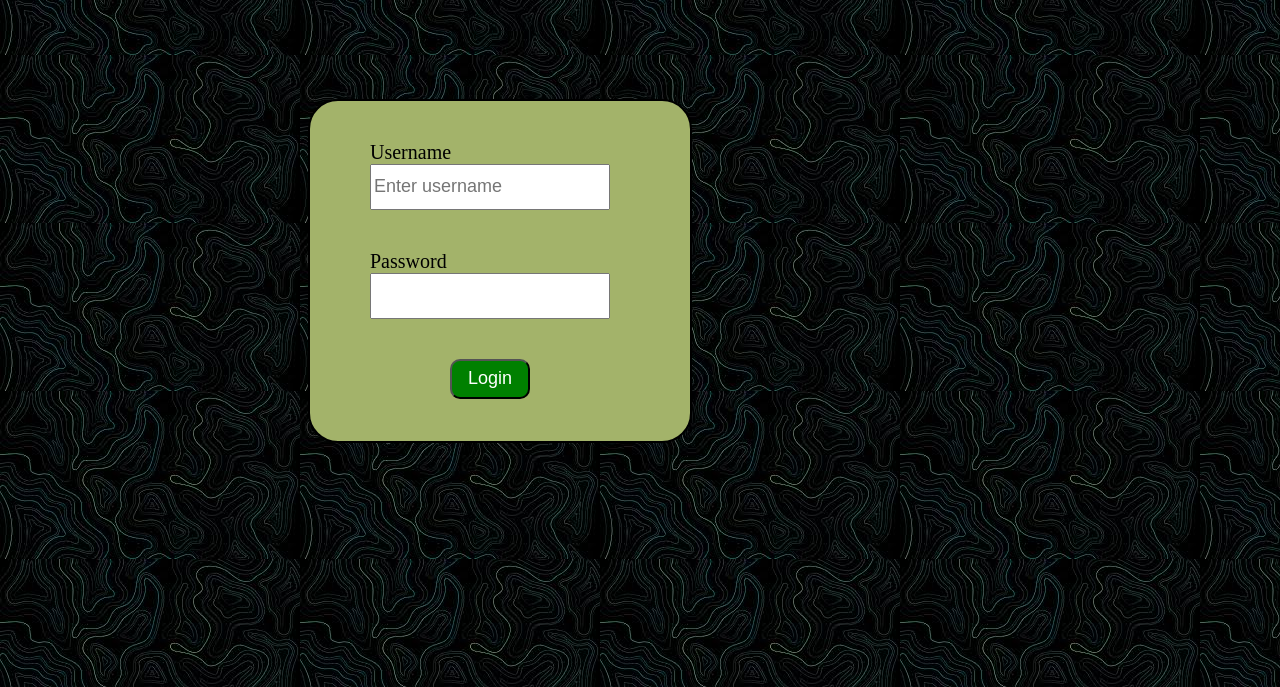
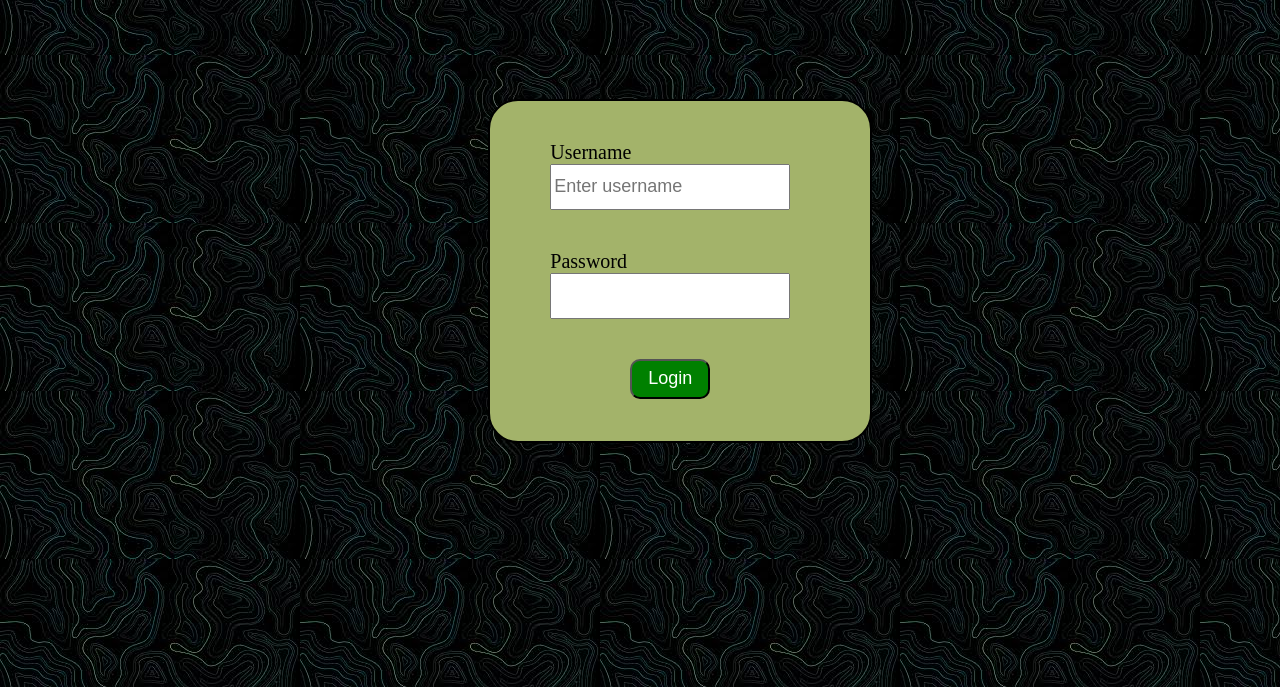
Before and after one commit to Techyworld012/My-personal-portfolio-, a plain HTML site: page index.html in a window 1280 px wide. Shown: the part 113-800 px from the top of the page. Drawn offline with Linux system fonts and the light colour scheme.

Commit message:
Update index.css

```diff
--- a/css/index.css
+++ b/css/index.css
@@ -12,7 +12,7 @@ body{
  height: 260px;
  border: 2px solid black;
  width: 300px;
- margin: 120px 0px 100px 300px;
+ margin: 120px 0px 100px 38%;
  padding: 40px;
  border-radius: 30px;
  background-color: rgb(163, 179, 106);
```
